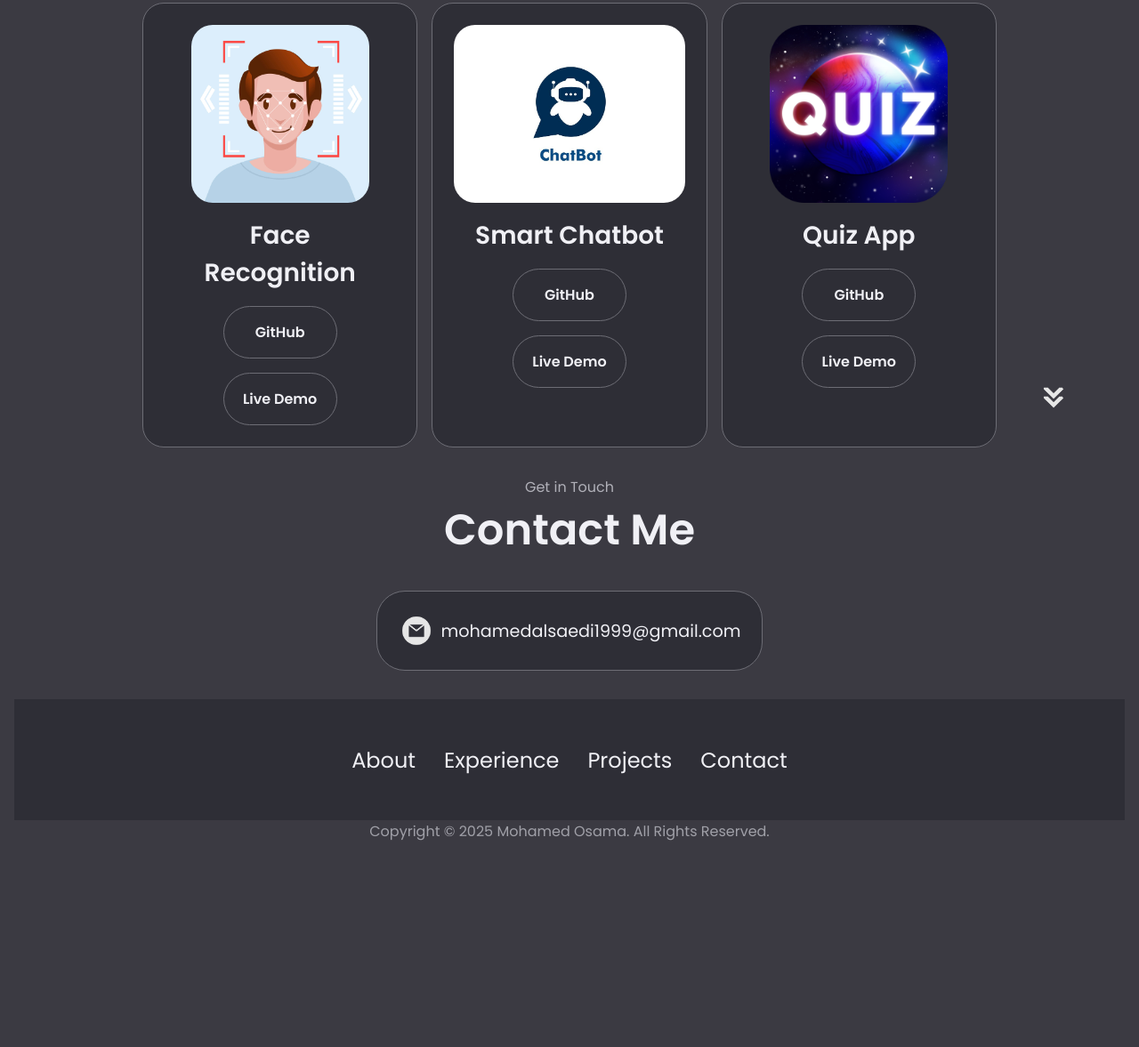
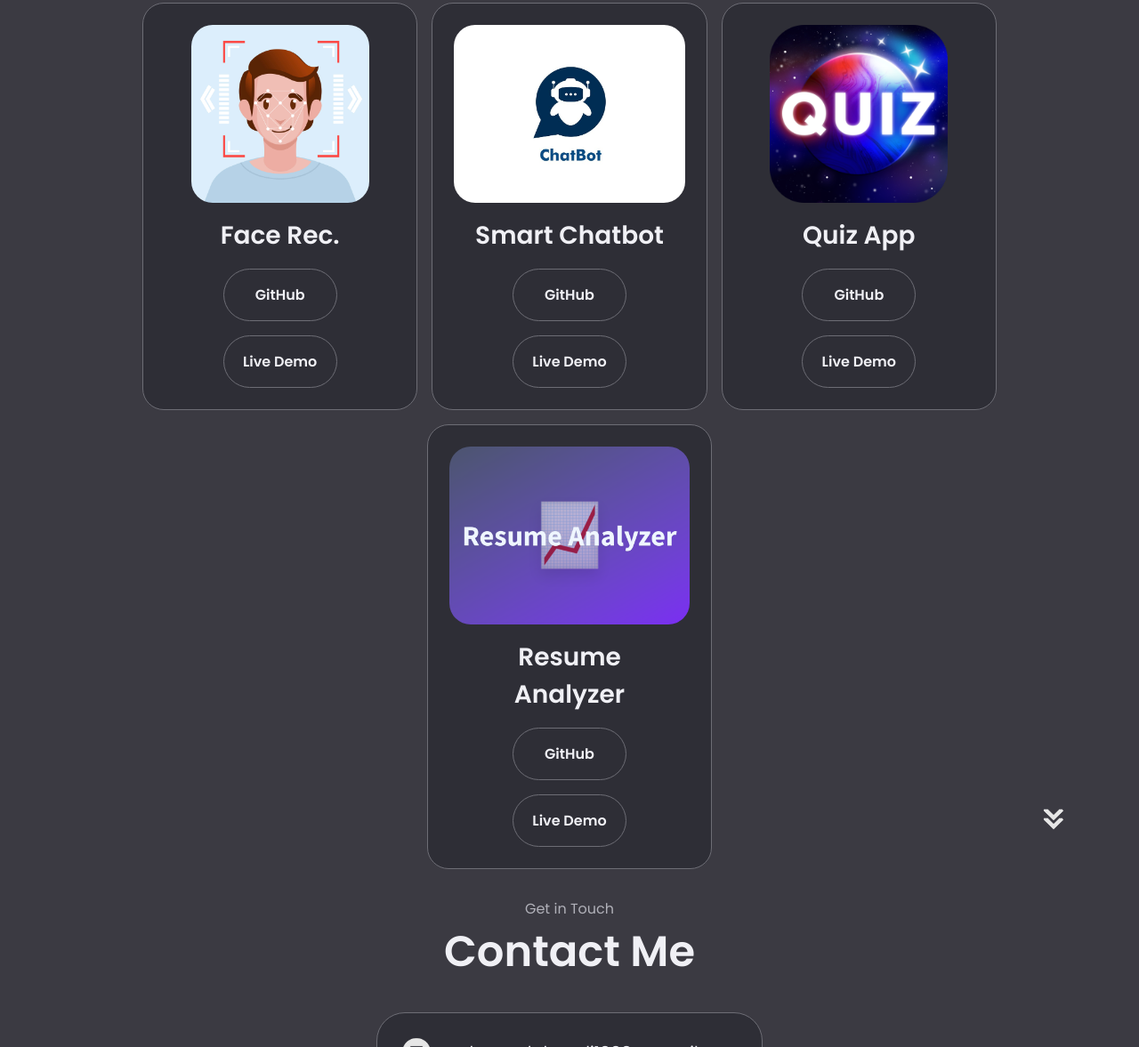
Before and after one commit to 8r4b/personal_web, a plain HTML site: page index.html in a window 1280 px wide. Shown: the part 2226-3403 px from the top of the page at 89% size. Before the commit the page ends 3220 px from the top, so only its background shows below. Drawn offline with Linux system fonts and the light colour scheme.

Commit message:
Updated portfolio website

```diff
--- a/index.html
+++ b/index.html
@@ -186,10 +186,11 @@
           <div class="article-container">
             <img src="./assets/first_project.jpeg" alt="Project 1" class="project-img" />
           </div>
-          <h2 class="experience-sub-title project-title">Face Recognition</h2>
+          <h2 class="experience-sub-title project-title">Face Rec.</h2>
           <div class="btn-container">
             <a href="https://github.com/8r4b/demo " target=_blank" class="btn btn-color-2 project-btn">GitHub</a>
-            <a href="https://demo-one-chi-57.vercel.app/" target="_blank" class="btn btn-color-2 project-btn">Live Demo</a>
+            <a href="https://demo-one-chi-57.vercel.app/" target="_blank" class="btn btn-color-2 project-btn">Live
+              Demo</a>
           </div>
         </div>
 
@@ -216,6 +217,20 @@
             <a href="https://quiz-hua6.vercel.app/" target="_blank" class="btn btn-color-2 project-btn">Live Demo</a>
           </div>
         </div>
+
+        <div class="details-container color-container">
+          <div class="article-container">
+            <img src="./assets/Resume_Analyzer.png" alt="Project 2" class="project-img" />
+          </div>
+          <h2 class="experience-sub-title project-title">Resume Analyzer</h2>
+          <div class="btn-container">
+            <a href="https://github.com/8r4b/skills" target="_blank"
+              class="btn btn-color-2 project-btn">GitHub</a>
+            <a href="https://skills-five-nu.vercel.app/" target="_blank"
+              class="btn btn-color-2 project-btn">Live Demo</a>
+          </div>
+        </div>
+
       </div>
     </div>
     <img src="./assets/arrow.png" alt="Arrow icon" class="icon arrow" onclick="location.href='./#contact'" />
```
Also changed, not shown: assets/Resume_Analyzer.png (added), assets/about-pic.png (deleted), assets/profile-pic-2.png (deleted), assets/profile-pic.png (deleted), 1 other file.
